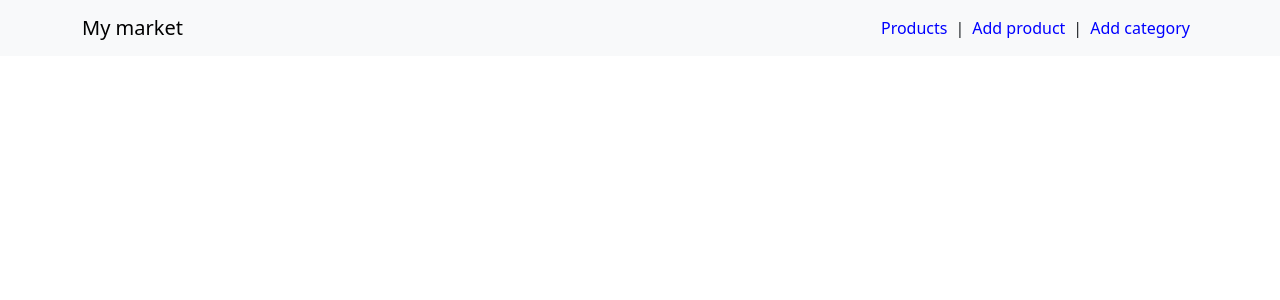
After one commit to dadya12/lab_1_adam_nemmish, a Django app: page / in a window 1280 px wide. The commit adds this page. Shown: the top 300 px of the page. Run offline with Django 4.2, Linux system fonts and the light colour scheme; data that the repository does not hold is empty.

Commit message:
Создал шаблон home.html, создал функцию в представлении home, подключил ее в urls.py. Немного дописал base.html

```diff
--- a/task/urls.py
+++ b/task/urls.py
@@ -16,7 +16,10 @@ Including another URLconf
 """
 from django.contrib import admin
 from django.urls import path
+from webapp.views import home
 
 urlpatterns = [
     path('admin/', admin.site.urls),
+    path('', home, name='home'),
+    path('products/', home)
 ]
--- a/webapp/templates/base.html
+++ b/webapp/templates/base.html
@@ -13,7 +13,7 @@
       <span class="navbar-toggler-icon"></span>
     </button>
     <div class="collapse navbar-collapse" id="navbarNavAltMarkup">
-      <div class="navbar-nav">
+      <div class="navbar-nav ms-auto">
           {% block navbar %}{% endblock %}
       </div>
     </div>
--- /dev/null
+++ b/webapp/templates/home.html
@@ -0,0 +1,31 @@
+{% extends 'base.html' %}
+
+{% block navbar %}
+    <a class="nav-link active" aria-current="page" href="{% url 'home' %}" style="color: blue;">Products</a>
+    <span style="margin-top: 8px">|</span>
+    <a class="nav-link active" aria-current="page" href="{% url 'home' %}" style="color: blue">Add product</a>
+    <span style="margin-top: 8px">|</span>
+    <a class="nav-link active" aria-current="page" href="{% url 'home' %}" style="color: blue">Add category</a>
+{% endblock %}
+
+    <title>{% block title %}Market{% endblock %}</title>
+
+{% block content %}
+    {% for product in products%}
+<div class="card mb-3" style="max-width: 340px; margin-top: 50px">
+  <div class="row g-0">
+    <div class="col-md-4">
+      <img src="{{ product.imagine }}" class="img-fluid rounded-start" alt="..." style="max-width: 100px">
+    </div>
+    <div class="col-md-8">
+      <div class="card-body">
+        <h5 class="card-title">{{ product.name }}</h5>
+        <h6 class="card-text">{{ product.category.name }}</h6>
+        <h6 class="card-text"><small class="text-body-secondary">Price: {{ product.price }} com</small></h6>
+          <a href="{% url 'home' %}">see more>>></a>
+      </div>
+    </div>
+  </div>
+</div>
+    {% endfor %}
+{% endblock %}
--- a/webapp/views.py
+++ b/webapp/views.py
@@ -1,3 +1,6 @@
-from django.shortcuts import render
-
+from django.shortcuts import render, redirect, get_object_or_404
+from webapp.models import Category, Product
 # Create your views here.
+def home(request):
+    products = Product.objects.all()
+    return render(request, 'home.html', {'products': products})
```
